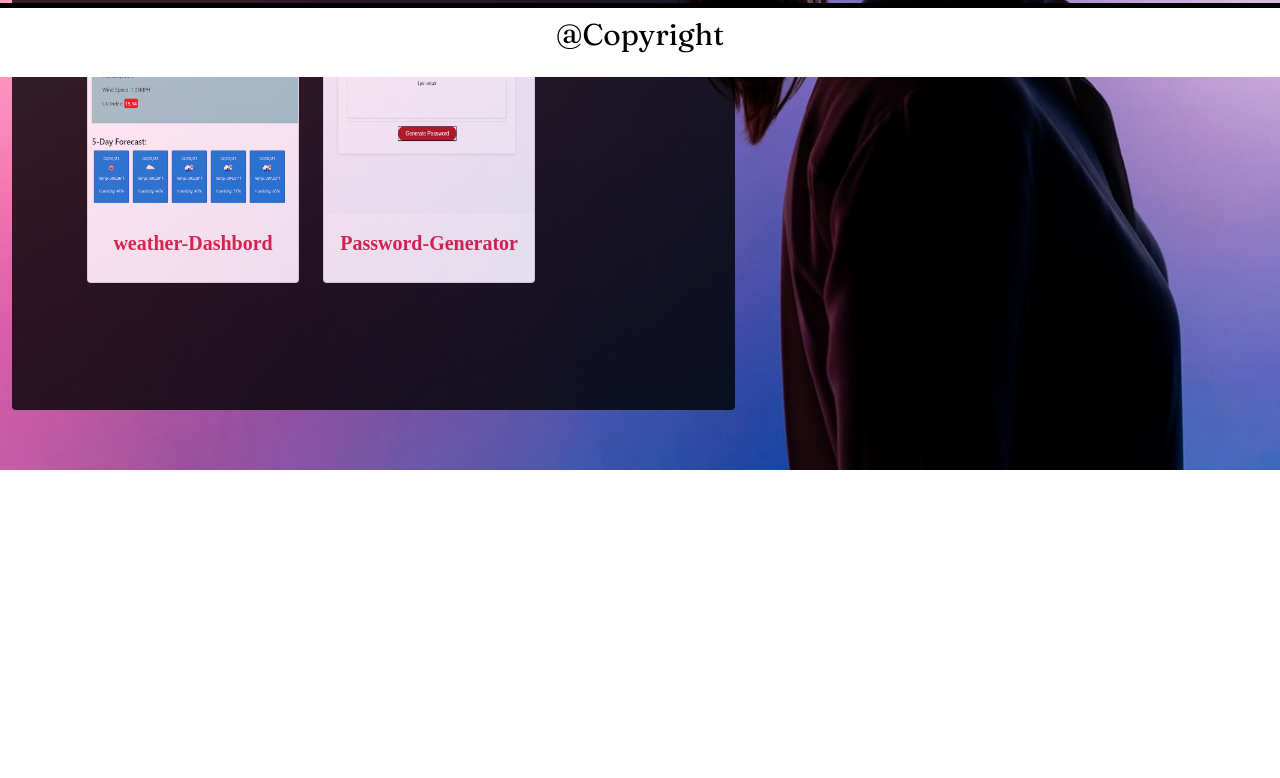
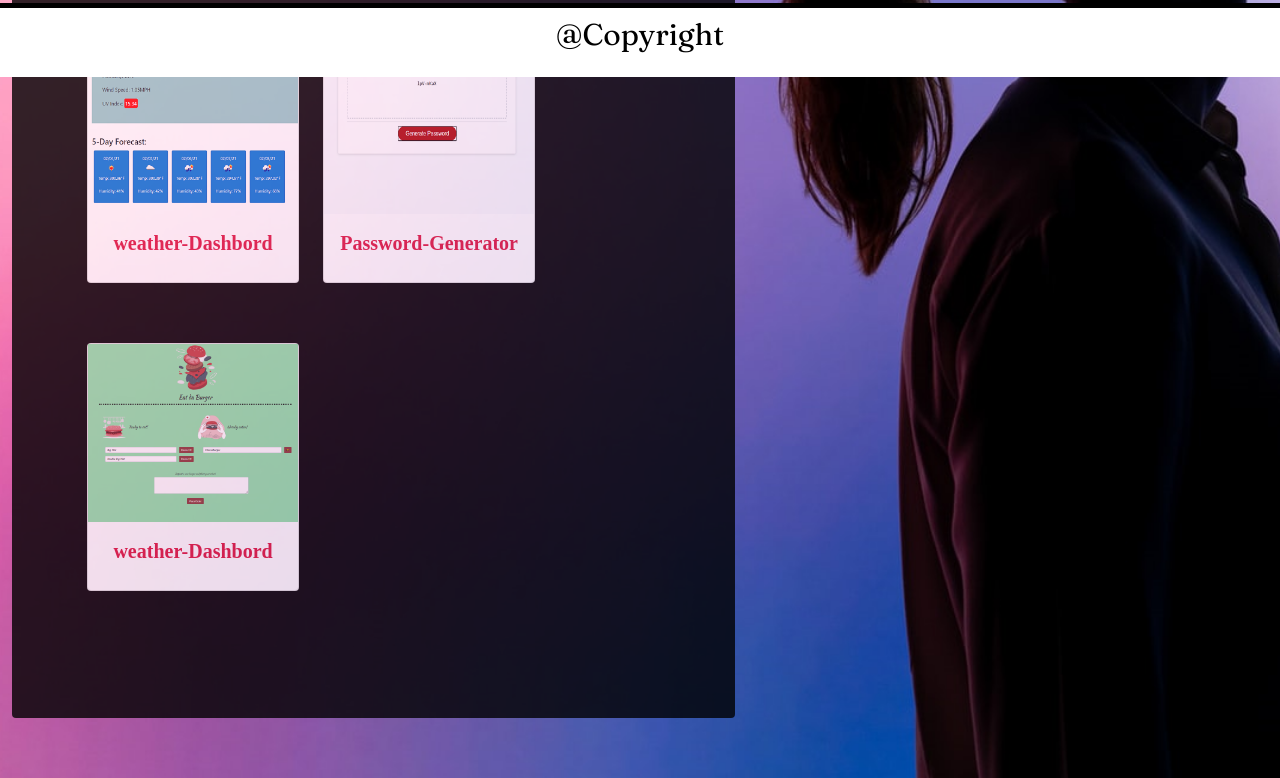
Before and after one commit to shiva-shiva/Responsive-Portfolio1, a plain HTML site: page pages/portfolio.html in a window 1280 px wide. Shown: the part 723-1501 px from the top of the page. Before the commit the page ends 1193 px from the top, so only its background shows below. Drawn offline with nearby package versions, Linux system fonts and the light colour scheme; files whose address does not match are found by name.

Commit message:
change portfolio

```diff
--- a/pages/portfolio.html
+++ b/pages/portfolio.html
@@ -81,6 +81,13 @@
                     <p class="card-text"></p>
               </div>
                 </div>
+                <div class="col-md-5 col-sm-6">
+                  <div class="card card-block">
+                <a href="https://shiva-shiva.github.io/Weather-Dashboard/"  target="_blank"><img src="../images/burgerApp.png" class ="img-fluid" alt="Weather-Dashboard"></a>
+                   <a href="https://github.com/shiva-shiva/Weather-Dashboard.git" target="_blank"><h5 class="card-title portfolio-text  text-center mt-3 mb-3">weather-Dashbord</h5></a>
+                    <p class="card-text"></p>
+              </div>
+                </div>
               </div>
 
             </div>
```
Also changed, not shown: images/Tether-logo.webp (deleted), images/bitcoin.webp (deleted), images/burgerApp.png (added), images/burger_img.png (added), images/cat.jfif (added), images/cypto.webp (deleted), 1 other file.
